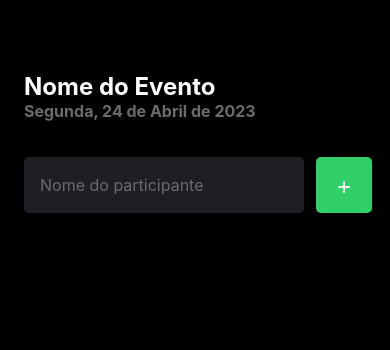
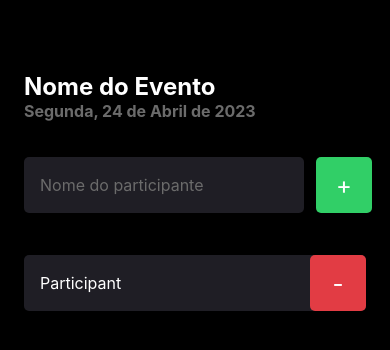
Before and after one commit to lucaslozz/imhere, a React Native app: screen / in a window 390 px wide. Shown: the top 350 px of the page. Built offline with nearby package versions, Linux system fonts and the light colour scheme.

Commit message:
add component participant

```diff
--- /dev/null
+++ b/src/components/Participant/index.tsx
@@ -0,0 +1,13 @@
+import { View, Text, TouchableOpacity } from "react-native"
+import { styles } from "./styles"
+
+export function Participant() {
+  return (
+    <View style={styles.container}>
+      <Text style={styles.name}>Participant</Text>
+      <TouchableOpacity style={styles.button} >
+        <Text style={styles.buttonText}>-</Text>
+      </TouchableOpacity>
+    </View>
+  )
+}
--- /dev/null
+++ b/src/components/Participant/styles.ts
@@ -0,0 +1,33 @@
+import { StyleSheet } from "react-native";
+
+export const styles = StyleSheet.create({
+  container: {
+    backgroundColor: '#1F1E25',
+    width: '100%',
+    flexDirection: "row",
+    borderRadius: 5,
+    alignItems: "center",
+    marginBottom: 10,
+  },
+
+  name: {
+    color: '#FFF',
+    flex: 1,
+    fontSize: 16,
+    marginLeft: 16,
+  },
+  buttonText: {
+    color: "#FFF",
+    fontSize: 24,
+  },
+  button: {
+    width: 56,
+    height: 56,
+    borderRadius: 5,
+    backgroundColor: "#E23C44",
+    alignItems: "center",
+    justifyContent: "center",
+    fontWeight: "bold",
+
+  },
+})
--- a/src/screens/Home/index.tsx
+++ b/src/screens/Home/index.tsx
@@ -1,5 +1,6 @@
 import { Text, TextInput, Touchable, TouchableOpacity, View } from 'react-native'
 import { styles } from "./styles"
+import { Participant } from '../../components/Participant'
 
 
 export default function Home() {
@@ -26,6 +27,7 @@
           <Text style={styles.buttonText}>+</Text>
         </TouchableOpacity>
       </View>
+      <Participant />
     </View>
   )
 }
```
